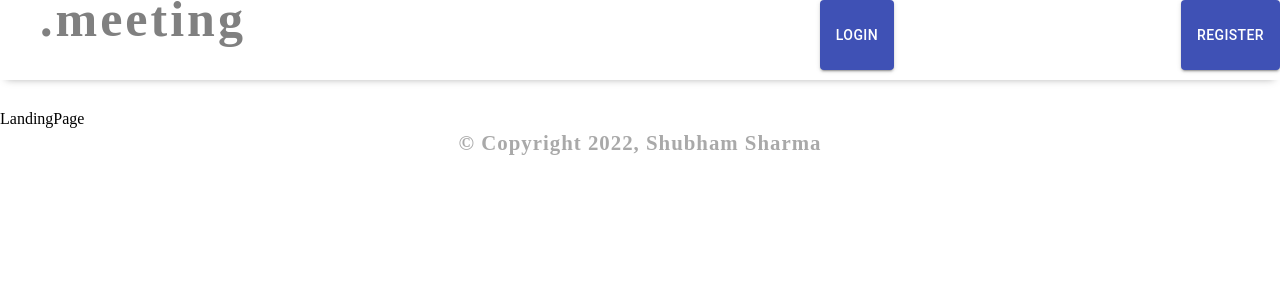
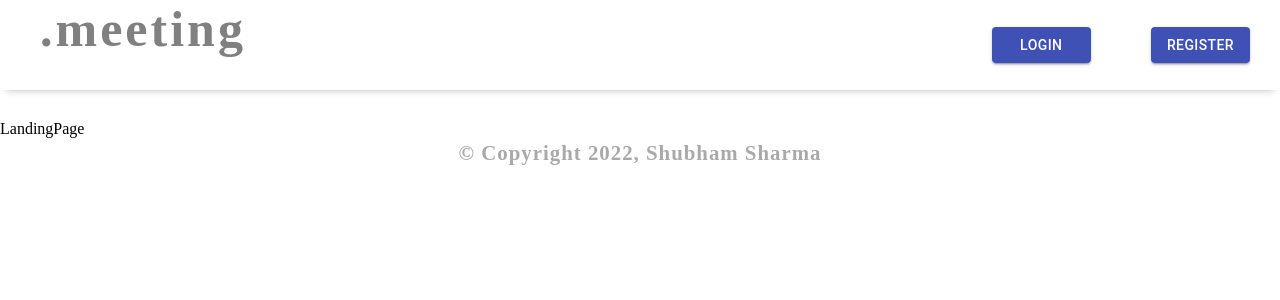
Before and after one commit to wolf-shubham/meeting_app, a React (Create React App) app in the folder front-end/: page / in a window 1280 px wide. Shown: the top 300 px of the page. Built offline with nearby package versions, Linux system fonts and the light colour scheme; a web font is replaced by a local one.

Commit message:
styled component

```diff
--- a/front-end/src/components/Header/Header.css
+++ b/front-end/src/components/Header/Header.css
@@ -3,6 +3,7 @@
 .header {
     width: 100%;
     height: 10vh;
+    margin-top: 10px;
     margin-bottom: 30px;
     display: flex;
     flex-direction: row;
@@ -19,6 +20,7 @@
 .homelink {
     text-decoration: none;
     color: gray;
+    flex: 6;
 }
 
 .title {
@@ -28,3 +30,12 @@
     letter-spacing: 3px;
     font-weight: 600;
 }
+
+.userName {
+    margin: auto;
+    flex: 2;
+}
+
+.btn {
+    margin-right: 30px;
+}
--- a/front-end/src/components/Header/Header.jsx
+++ b/front-end/src/components/Header/Header.jsx
@@ -1,11 +1,22 @@
 import { Button } from '@material-ui/core'
+import { makeStyles } from '@material-ui/styles'
 import React from 'react'
 import { useDispatch, useSelector } from 'react-redux'
 import { Link, useHistory } from 'react-router-dom'
 import { userLogout } from '../../stateManagement/actions/userActions'
 import './Header.css'
 
+
+const useStyles = makeStyles((theme) => ({
+    btns: {
+        margin: "auto 30px",
+        width: '8%'
+    }
+}));
+
 function Header() {
+
+    const classes = useStyles()
     const history = useHistory()
     const dispatch = useDispatch()
     const userLogin = useSelector(state => state.userLogin)
@@ -13,7 +24,7 @@ function Header() {
     // console.log(userInfo.name)
     const logoutHandle = () => {
         dispatch(userLogout())
-        history.push('/login')
+        history.push('/')
     }
 
     const loginHandle = () => {
@@ -23,12 +34,13 @@ function Header() {
         history.push('/register')
     }
     return (
+
         <>
             <div className="header line">
                 <Link to='/home' className='homelink'>
                     <div ><h1 className='title'>.meeting</h1></div>
                 </Link>
-                <h2>{userInfo?.name}</h2>
+                <h2 className='userName'>{userInfo?.name.toUpperCase()}</h2>
                 {
                     userInfo
                         ? <Button
@@ -36,6 +48,7 @@ function Header() {
                             variant="contained"
                             color="primary"
                             onClick={logoutHandle}
+                            className={classes.btns}
                         >LOGOUT
                         </Button>
                         :
@@ -44,6 +57,7 @@ function Header() {
                             variant="contained"
                             color="primary"
                             onClick={loginHandle}
+                            className={classes.btns}
                         >LOGIN
                         </Button>
                             <Button
@@ -51,6 +65,7 @@ function Header() {
                                 variant="contained"
                                 color="primary"
                                 onClick={registerHandle}
+                                className={classes.btns}
                             >REGISTER
                             </Button></>
 
```
